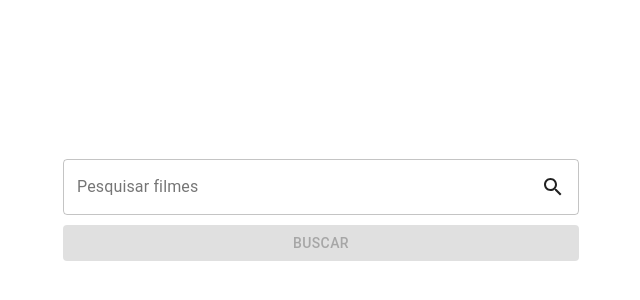
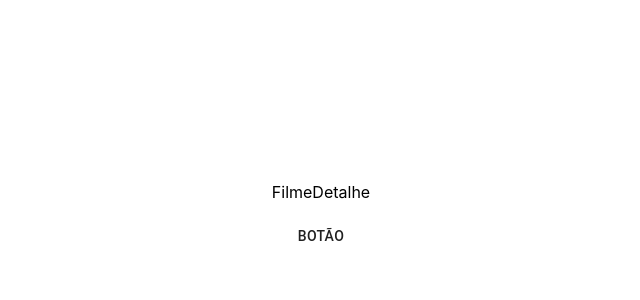
Before and after one commit to gabrielcfn/teste_b2w, a React (Create React App) app: page /detalhe in a window 1280 px wide. Shown: the part 190-490 px from the top of the page, without its empty margins (319-959 px from the left). Built offline with nearby package versions, Linux system fonts and the light colour scheme.

Commit message:
Reestruturar componentes para comportar roteamento

```diff
--- a/src/App.js
+++ b/src/App.js
@@ -2,7 +2,8 @@ import React, { useReducer } from "react";
 import "./App.css";
 import Container from "@material-ui/core/Container";
 import Pesquisa from "./Pesquisa/Pesquisa";
-import Filmes from "./Filmes/Filmes";
+import FilmeDetalhe from "./FilmeDetalhe/FilmeDetalhe";
+import { BrowserRouter, Route, Switch, Redirect } from "react-router-dom";
 
 // context
 export const AppContext = React.createContext();
@@ -34,14 +35,19 @@ function App() {
   const [state, dispatch] = useReducer(reducer, initialState);
 
   return (
+    <BrowserRouter>
       <div className="App">
         <Container maxWidth="sm">
           <AppContext.Provider value={{ state, dispatch }}>
-          <Pesquisa />
-          <Filmes filmes={initialState.filmes} />
+            <Switch>
+              <Route path="/pesquisar" component={Pesquisa} />
+              <Route path="/detalhe" component={FilmeDetalhe} />
+              <Redirect from="/" to="/pesquisar" />
+            </Switch>
           </AppContext.Provider>
         </Container>
       </div>
+    </BrowserRouter>
   );
 }
 
--- /dev/null
+++ b/src/Buscador/Buscador.js
@@ -0,0 +1,90 @@
+import React, { useState, useContext } from "react";
+// importa o contexto do app
+import { AppContext } from "../App";
+
+//componentes do material-ui
+import TextField from "@material-ui/core/TextField";
+import InputAdornment from "@material-ui/core/InputAdornment";
+import SearchIcon from "@material-ui/icons/Search";
+import Button from "@material-ui/core/Button";
+
+// estilos
+import styles from "./Buscador.module.css";
+
+const Buscador = () => {
+  const [termoPesquisado, setTermoPesquisado] = useState("");
+
+  // expõe o contexto
+  const { dispatch } = useContext(AppContext);
+
+  // uri das pesquisas
+  const uri = "http://www.omdbapi.com/?apikey=ca9a6fca";
+
+  // atualiza o estado
+  const atualizarPesquisa = (newValue) => {
+    dispatch({ type: "UPDATE_INPUT", data: newValue });
+  };
+
+  // controla o disparo da pesquisa
+  const formSubmitHandler = (ev) => {
+    ev.preventDefault();
+    buscarFilmes();
+  };
+
+  const buscarFilmes = () => {
+    fetch(`${uri}&s=${termoPesquisado}`)
+      .then((res) => {
+        return res.json();
+      })
+      .then((data) => {
+        // sucesso
+        if (data.Response === "True") {
+          const payload = { filmes: data.Search, pesquisa: true };
+          atualizarPesquisa(payload);
+        } else {
+          // falha
+          const payload = { filmes: [], pesquisa: true };
+          atualizarPesquisa(payload);
+        }
+      });
+  };
+
+  return (
+    <form
+      name="formPesquisar"
+      onSubmit={(event) => {
+        formSubmitHandler(event);
+      }}
+      className={styles.container}
+    >
+      <TextField
+        id="outlined-basic"
+        label="Pesquisar filmes"
+        variant="outlined"
+        type="text"
+        value={termoPesquisado}
+        onChange={(event) => {
+          setTermoPesquisado(event.target.value);
+        }}
+        InputProps={{
+          endAdornment: (
+            <InputAdornment position="end">
+              <SearchIcon />
+            </InputAdornment>
+          ),
+        }}
+      />
+      <Button
+        variant="contained"
+        color="primary"
+        className={styles.botao}
+        type="submit"
+        disabled={termoPesquisado.length === 0}
+      >
+        Buscar
+      </Button>
+    </form>
+  );
+};
+
+export default Buscador;
--- a/src/FilmeDetalhe/FilmeDetalhe.js
+++ b/src/FilmeDetalhe/FilmeDetalhe.js
@@ -1,7 +1,9 @@
 import React, { useEffect } from "react";
 import Button from "@material-ui/core/Button";
 
-const FilmeDetalhe = () => {
+const FilmeDetalhe = (props) => {
+  const uriDetalhe = `http://omdbapi.com/?apikey=ca9a6fca?i=`;
+
   return (
     <div>
       <p>FilmeDetalhe</p>
--- a/src/Pesquisa/Pesquisa.js
+++ b/src/Pesquisa/Pesquisa.js
@@ -1,89 +1,13 @@
-import React, { useState, useContext } from "react";
-// importa o contexto do app
-import { AppContext } from "../App";
+import React from "react";
+import Buscador from "../Buscador/Buscador";
+import Filmes from "../Filmes/Filmes";
 
-//componentes do material-ui
-import TextField from "@material-ui/core/TextField";
-import InputAdornment from "@material-ui/core/InputAdornment";
-import SearchIcon from "@material-ui/icons/Search";
-import Button from "@material-ui/core/Button";
-
-// estilos
-import styles from "./Pesquisa.module.css";
-
-const Pesquisa = () => {
-  const [termoPesquisado, setTermoPesquisado] = useState("");
-
-  // expõe o contexto
-  const { dispatch } = useContext(AppContext);
-
-  // uri das pesquisas
-  const uri = "http://www.omdbapi.com/?apikey=ca9a6fca";
-
-  // atualiza o estado
-  const atualizarPesquisa = (newValue) => {
-    dispatch({ type: "UPDATE_INPUT", data: newValue });
-  };
-
-  // controla o disparo da pesquisa
-  const formSubmitHandler = (ev) => {
-    ev.preventDefault();
-    buscarFilmes();
-  };
-
-  const buscarFilmes = () => {
-    fetch(`${uri}&s=${termoPesquisado}`)
-      .then((res) => {
-        return res.json();
-      })
-      .then((data) => {
-        // sucesso
-        if (data.Response === "True") {
-          const payload = { filmes: data.Search, pesquisa: true };
-          atualizarPesquisa(payload);
-        } else {
-          // falha
-          const payload = { filmes: [], pesquisa: true };
-          atualizarPesquisa(payload);
-        }
-      });
-  };
-
+const Pesquisa = (props) => {
   return (
-    <form
-      name="formPesquisar"
-      onSubmit={(event) => {
-        formSubmitHandler(event);
-      }}
-      className={styles.container}
-    >
-      <TextField
-        id="outlined-basic"
-        label="Pesquisar filmes"
-        variant="outlined"
-        type="text"
-        value={termoPesquisado}
-        onChange={(event) => {
-          setTermoPesquisado(event.target.value);
-        }}
-        InputProps={{
-          endAdornment: (
-            <InputAdornment position="end">
-              <SearchIcon />
-            </InputAdornment>
-          ),
-        }}
-      />
-      <Button
-        variant="contained"
-        color="primary"
-        className={styles.botao}
-        type="submit"
-        disabled={termoPesquisado.length === 0}
-      >
-        Buscar
-      </Button>
-    </form>
+    <React.Fragment>
+      <Buscador />
+      <Filmes filmes={props.filmes} />
+    </React.Fragment>
   );
 };
 
```
Also changed, not shown: src/Buscador/Buscador.module.css (renamed from src/Pesquisa/Pesquisa.module.css). Lines whose indentation alone changed are shown as unchanged.
